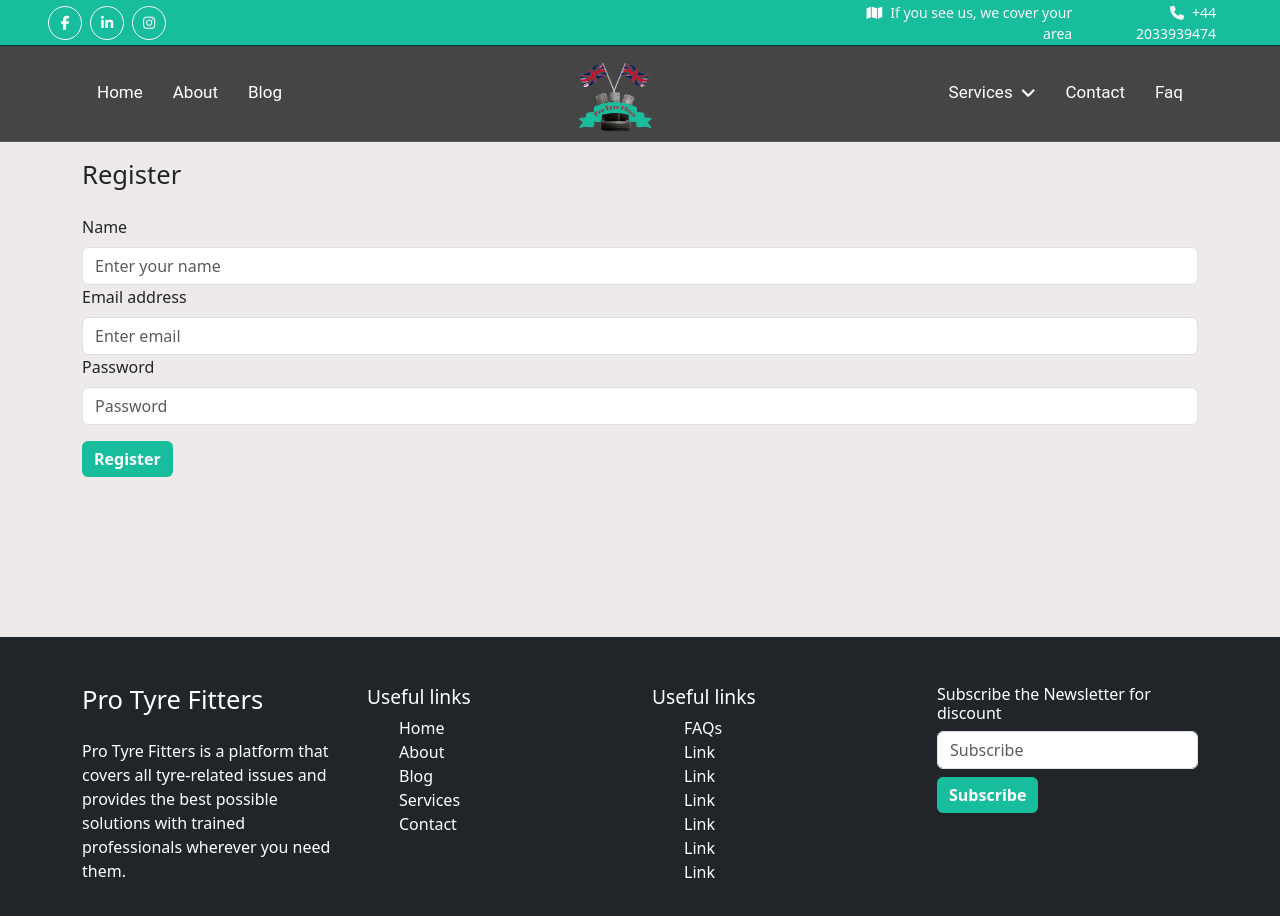
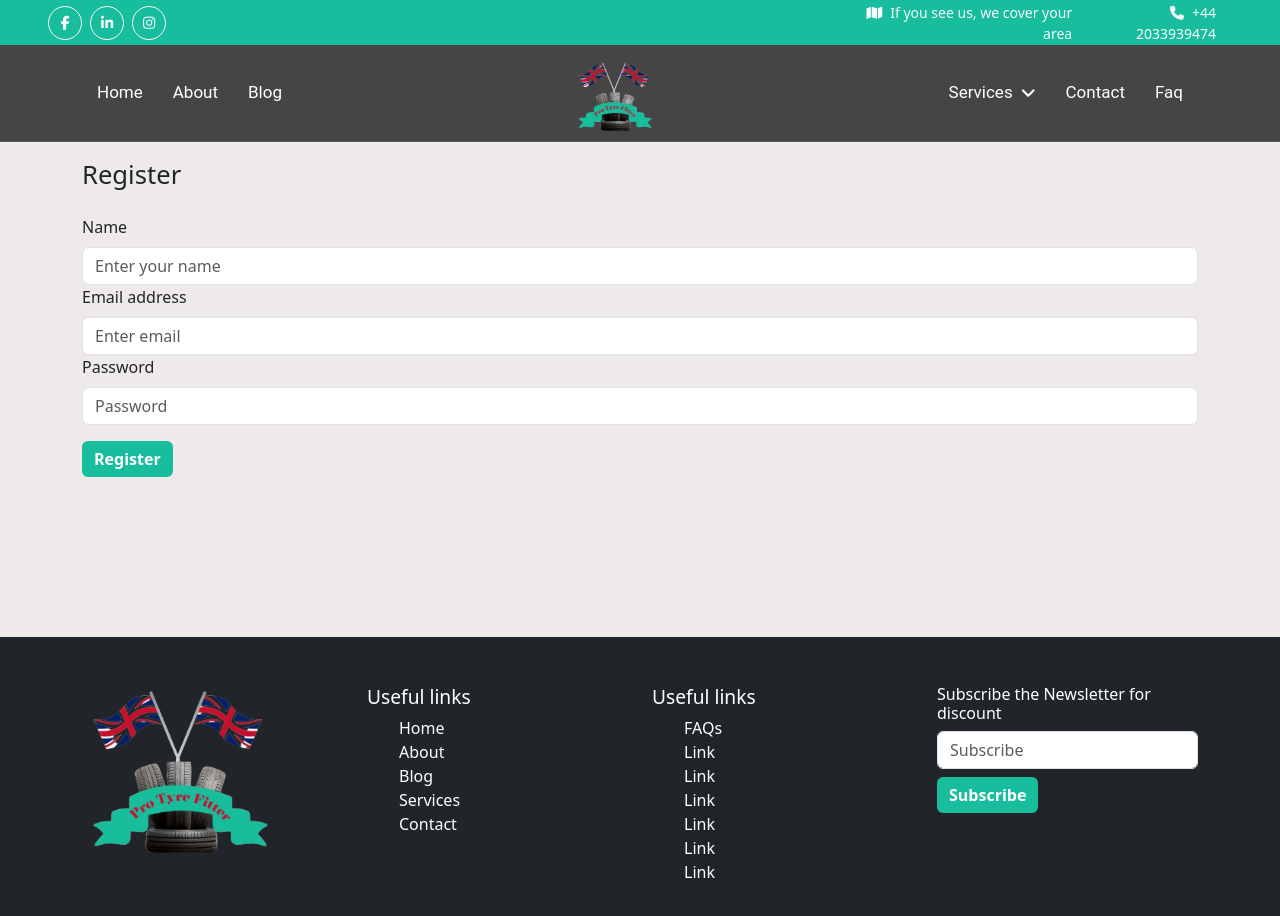
Before and after one commit to Mehwishmushtaq/MrTyreFitter, a React (Vite) app: page /services/register in a window 1280 px wide. Shown: the top 916 px of the page. Built offline with nearby package versions, Linux system fonts and the light colour scheme.

Commit message:
Add files via upload

```diff
--- a/src/assets/css/style.css
+++ b/src/assets/css/style.css
@@ -957,6 +957,10 @@ footer {
     margin-top: 15px;
 }
 
+.ts-logo-footer img{
+    width: 75%;
+}
+
 @media (max-width: 768px) {
     .ts-logo-container {
         display: flex;
--- a/src/components/Footer.jsx
+++ b/src/components/Footer.jsx
@@ -1,5 +1,6 @@
 import React from 'react'
 import { Link } from 'react-router-dom';
+import logo from '../assets/images/logo2.png';
 
 const Footer = () => {
   return (
@@ -8,13 +9,14 @@ const Footer = () => {
         <div className=' container mt-4 bg-dark'>
             {/* columns */}
             <section className='row text-white'>
-               {/* 1 */}
                <div className="col-md-3 my-2">
-                <Link to="/" className="navbar-brand p-0">
+                {/* <Link to="/" className="navbar-brand p-0">
                     <h2 className="m-0">Pro Tyre Fitters</h2>
                 </Link>
-                {/* Icons */}
-                <p className='mt-4'>Pro Tyre Fitters is a platform that covers all tyre-related issues and provides the best possible solutions with trained professionals wherever you need them.</p>
+                <p className='mt-4'>Pro Tyre Fitters is a platform that covers all tyre-related issues and provides the best possible solutions with trained professionals wherever you need them.</p> */}
+                <Link to="/" className="p-0 m-0">
+                <div className="ts-logo-footer container p-0 m-0"><img src={logo} alt="logo" /></div>
+                </Link>
 
                </div>
                {/* 2 */}
--- a/src/components/Navbar.jsx
+++ b/src/components/Navbar.jsx
@@ -11,13 +11,38 @@ import six from '../assets/images/6.png';
 
 function Navbar() {
   const [isNavCollapsed, setIsNavCollapsed] = useState(true);
+  const [scrollBackground, setScrollBackground] = useState(false); // State to track scroll background color
+  const [showTopHeader, setShowTopHeader] = useState(true); // State to track if Topheader should be displayed
+  const [navMarginTop, setNavMarginTop] = useState(0); // State to control margin-top for nav
   const location = useLocation();
 
   const handleNavCollapse = () => setIsNavCollapsed(!isNavCollapsed);
 
   useEffect(() => {
     window.scrollTo(0, 0); // Scroll to the top when the route changes
+
+    // Add scroll event listener
+    window.addEventListener('scroll', handleScroll);
+
+    // Remove the event listener on component unmount
+    return () => {
+      window.removeEventListener('scroll', handleScroll);
+    };
   }, [location.pathname]); // Listen for changes to the pathname
+
+  // Function to handle scroll event
+  const handleScroll = () => {
+    const scrollThreshold = 50;
+    if (window.scrollY > scrollThreshold) {
+      setScrollBackground(true);
+      setShowTopHeader(false);
+      setNavMarginTop(-50);
+    } else {
+      setScrollBackground(false);
+      setShowTopHeader(true);
+      setNavMarginTop(0);
+    }
+  };
 
   const screenWidth = window.innerWidth;
 
@@ -28,7 +53,7 @@ function Navbar() {
       <Helmet>
         <script src="https://cdn.jsdelivr.net/npm/bootstrap@5.0.0/dist/js/bootstrap.bundle.min.js"></script>
       </Helmet>
-        <Topheader/>
+      <Topheader/>
 
         <div className="container-fluid main-nav-bar p-0">
           <nav className="navbar navbar-expand-lg navbar-light bg-dark px-4 px-lg-5 py-2 py-lg-0">
@@ -74,10 +99,17 @@ function Navbar() {
     return (
       <>
 
-    <Topheader/>
+{showTopHeader && <Topheader/>}
 
       <div className="container-fluid main-nav-bar p-0">
-      <nav className="navbar navbar-expand-lg navbar-light py-0" style={{ backgroundColor: 'rgba(0, 0, 0, 0.705)', padding: '0.5rem 2rem' }}>
+      <nav
+            className="navbar navbar-expand-lg navbar-light py-0"
+            style={{
+              backgroundColor: scrollBackground ? 'rgb(8, 8, 8)' : 'rgb(70,69,69)',
+              padding: '0.5rem 2rem',
+              marginTop: `${navMarginTop}px`
+            }}
+          >
           <div className="container">
             <div className="d-flex justify-content-between w-100">
               <div className="d-flex align-items-center">
```
